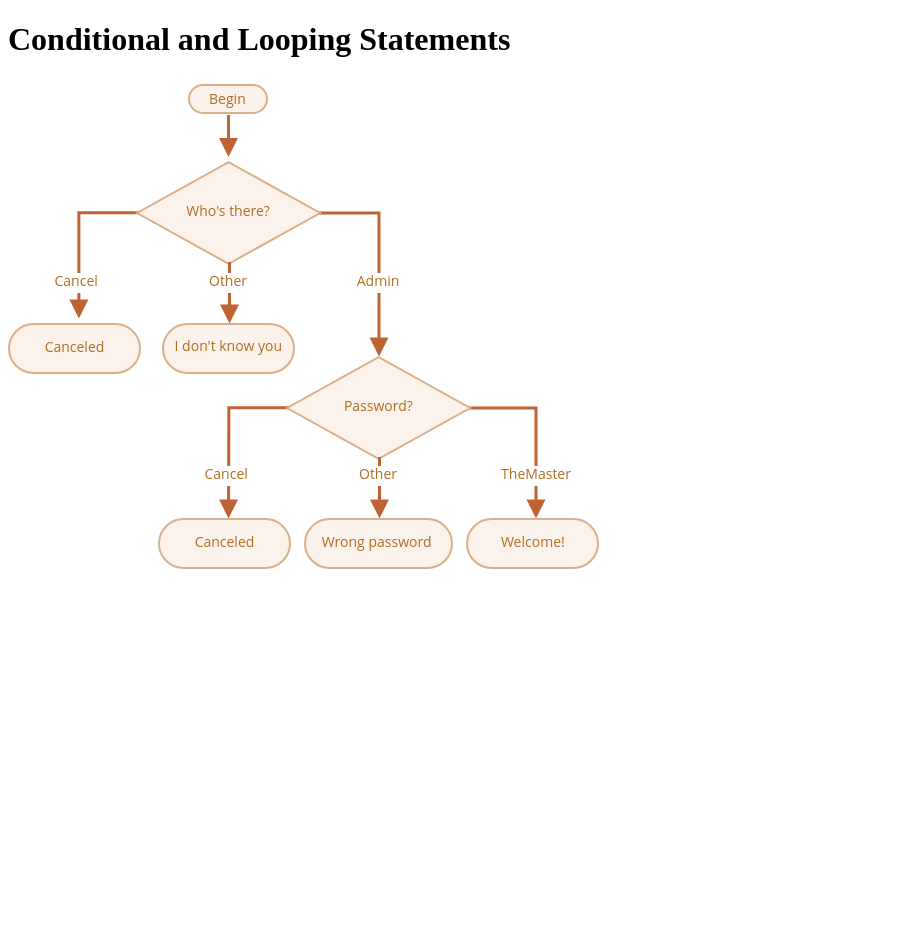
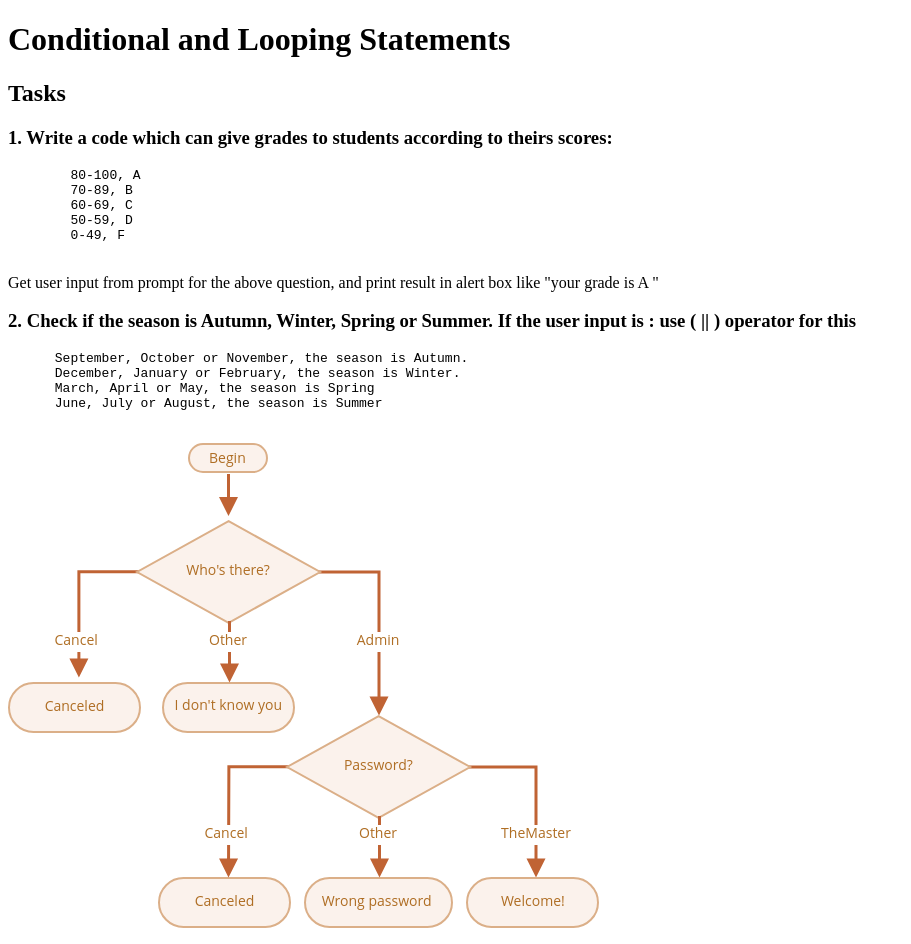
Before and after one commit to santhanakrishnanstark/fullstack-frontend-course, a plain HTML site: page Javascript/3. Conditional and Looping Statements/index.html in a window 1280 px wide. Shown: the whole page, without its empty margins (0-911 px from the left). Before the commit the page ends 800 px from the top, so only its background shows below. Drawn offline with Linux system fonts and the light colour scheme.

Commit message:
task added

```diff
--- a/Javascript/3. Conditional and Looping Statements/index.html
+++ b/Javascript/3. Conditional and Looping Statements/index.html
@@ -9,6 +9,35 @@
   <body>
     <h1>Conditional and Looping Statements</h1>
 
+    <h2>Tasks</h2>
+
+    <h3>
+      1. Write a code which can give grades to students according to theirs
+      scores:
+    </h3>
+    <pre>
+        80-100, A
+        70-89, B
+        60-69, C
+        50-59, D
+        0-49, F
+    </pre>
+    <p>
+      Get user input from prompt for the above question, and print result in
+      alert box like "your grade is A "
+    </p>
+
+    <h3>
+      2. Check if the season is Autumn, Winter, Spring or Summer. If the user
+      input is : use ( || ) operator for this
+    </h3>
+    <pre>
+      September, October or November, the season is Autumn.
+      December, January or February, the season is Winter.
+      March, April or May, the season is Spring
+      June, July or August, the season is Summer
+    </pre>
+
     <img src="logicalOperator.svg" alt="operators" />
 
     <!-- <script src="script.js"></script> -->
```
